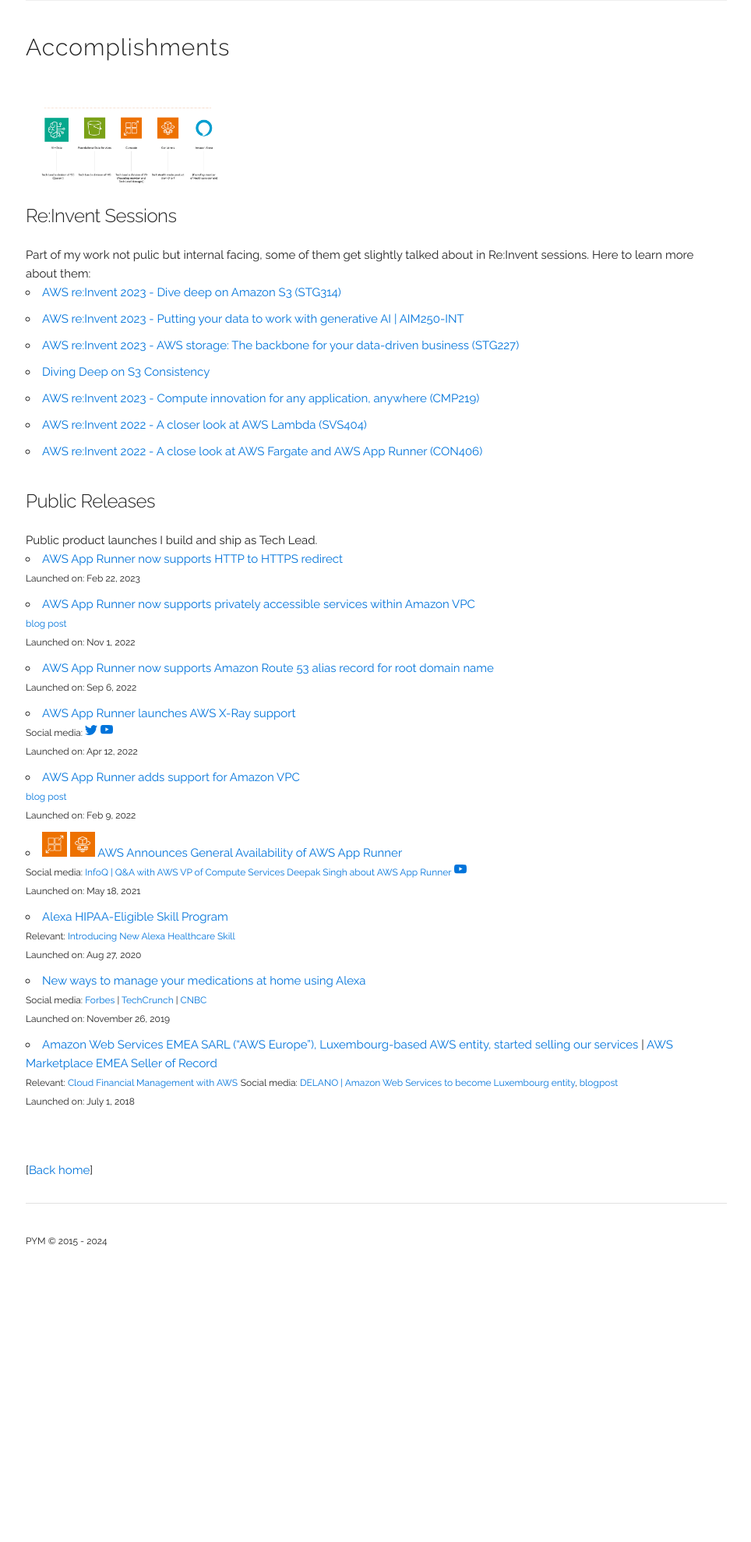
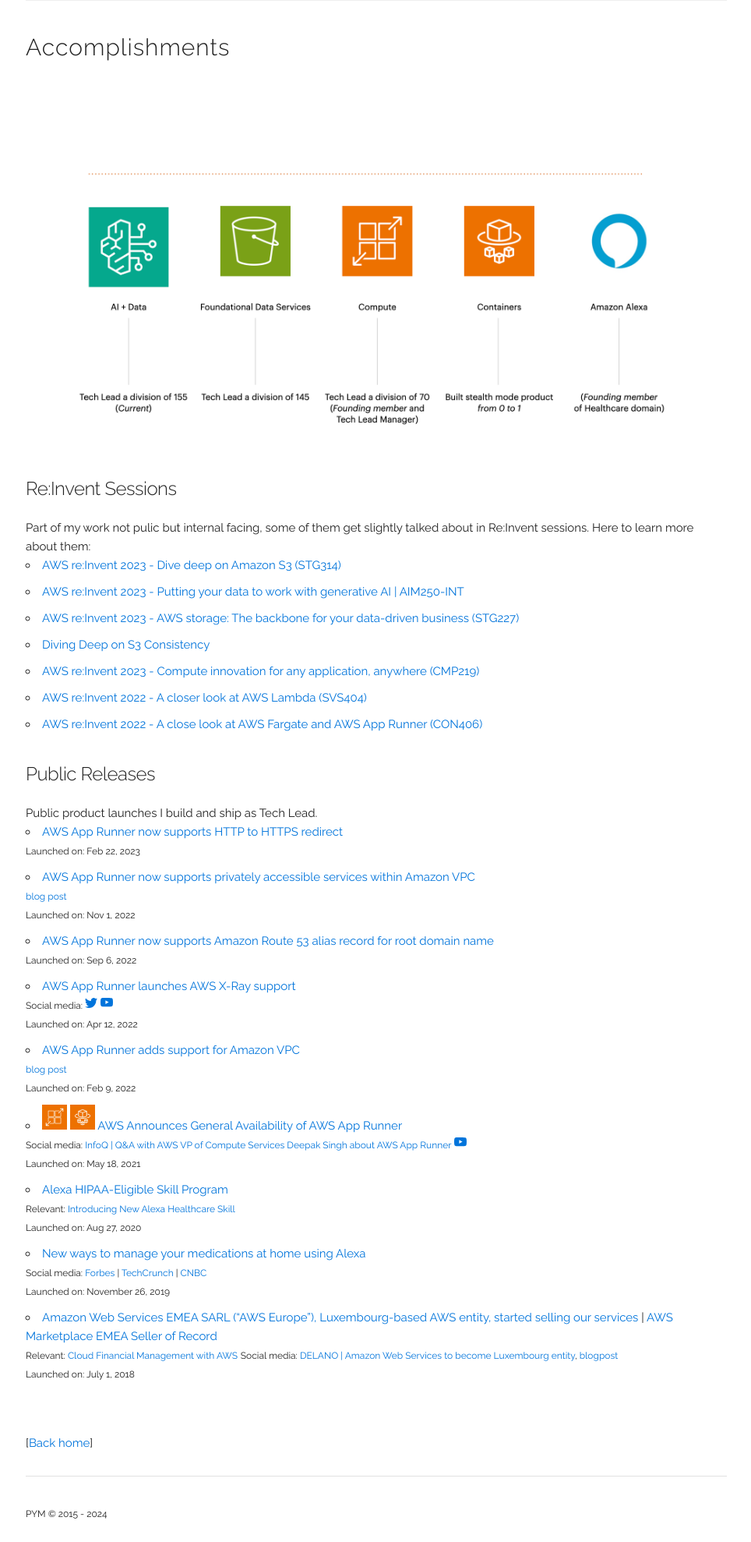
Before and after one commit to gfw001/gfw001.github.io, a Jekyll site: the page projects.html, which Jekyll copies as it is, in a window 1280 px wide. Shown: the whole page at 78% size, without its empty margins (157-1121 px from the left). Built offline with Jekyll 4.4.1, drawn with Linux system fonts in a browser that asks for light colours; before the commit the page ends 1628 px from its top, so only the background shows below that.

Commit message:
Update projects.html

```diff
--- a/projects.html
+++ b/projects.html
@@ -64,7 +64,7 @@
   <h4>Accomplishments</h4>
 
   <div>
-     <img src="img/projects.png" height="150">
+     <img src="img/projects.png" height="500">
   </div>
 <h5>Re:Invent Sessions</h5>
 Part of my work not pulic but internal facing, some of them get slightly talked about in Re:Invent sessions. Here to learn more about them:
```
